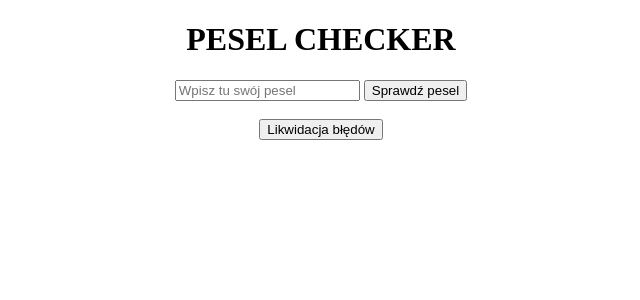
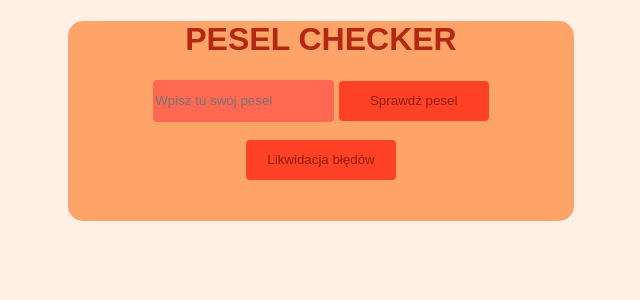
Before and after one commit to Qertyn/PESEL, a PHP site: page / in a window 1280 px wide. Shown: the top 300 px of the page, without its empty margins (319-959 px from the left). Run offline with PHP 8.4, Linux system fonts and the light colour scheme.

Commit message:
css
małe zmiany kosmetycnze

```diff
--- a/index.php
+++ b/index.php
@@ -15,15 +15,49 @@
         }
         body{
             text-align:center;
+            font-family:sans-serif;
+            color:#B22813 ;
+            background-color:#FFEFE5;
+
+        }
+        body:hover{
+            background-image:url("testowa 2.png");
+        }
+        #bonus_bobra{
+            background-color:#FFA469 ;
+            width:40%;
+            margin-left:30%;
+            height:200px;
+            border-radius:15px;
+
+
+        }
+        input[type="button"],[type="submit"]{
+            background-color:#FF4225;
+            border:none;
+            border-radius:4px;
+            width:150px;
+            height:40px;
+            color:#8D1E0D;
+        }
+        input[type="text"]{
+            background-color:#FF6851;
+            border:none;
+            border-radius:4px;
+            height: 40px;
+        }
+        input[type="button"]:hover,[type="submit"]:hover{
+            background-color:#FF7D68;
         }
     </style>
 </head>
 <body>
+    <div id= "bonus_bobra">
     <form class="box" action="includes/submiter.inc.php" method="POST"> <!--action do pliku subliter.inc.php-->
         <h1>PESEL CHECKER</h1>
 
         <!--name 'pesel' zczytuje wartość podaną przez usera-->
-        <input type="text" placeholder="Wpisz tu swój pesel" name="pesel">
+        <input type="text" placeholder="Wpisz tu swój pesel" name="pesel"  >
 
         <!--name 'submit' by sprawdzić czy funkcja została wywołana-->
         <input type="submit" name="submit" value="Sprawdź pesel">
@@ -47,6 +81,7 @@
         }
     ?>
     <br>
-    <a href="index.php"><input type="button" value="Likwidacja błędów"></a>
+    <a href="index.php"><input type="button" value="Likwidacja błędów" ></a>
+    </div>
 </body>
 </html>
```
Also changed, not shown: includes/submiter.inc.php (+18 -0 lines), testowa 2.png (added).
